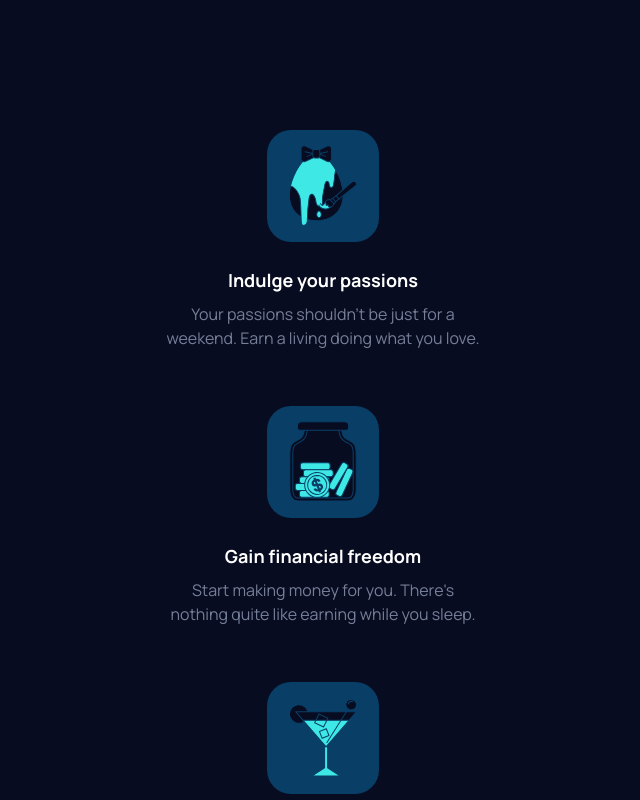
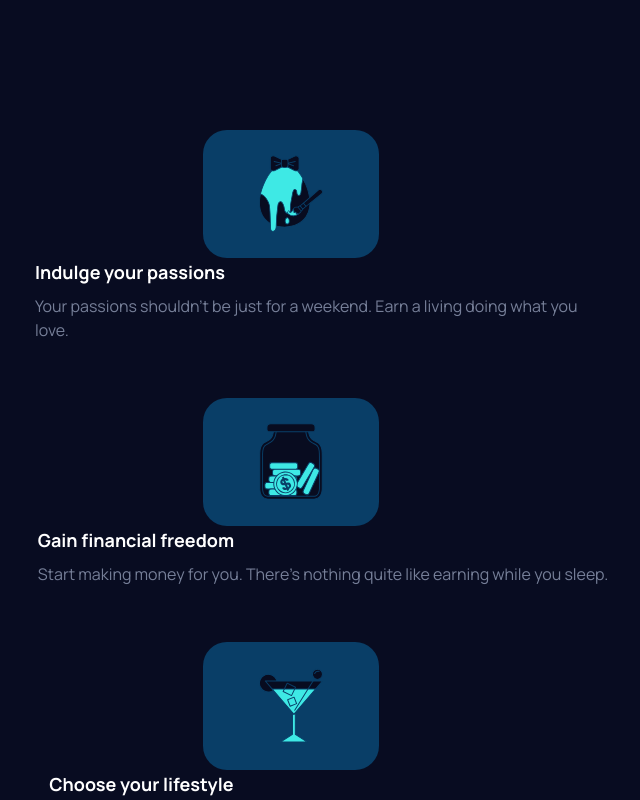
Before and after one commit to akhoz/MarkerLandingPage, a React (Vite) app: page / in a window 1280 px wide. Shown: the part 720-1520 px from the top of the page, without its empty margins (317-957 px from the left). Built offline with nearby package versions, Linux system fonts and the light colour scheme.

Commit message:
Implementing Hero Cards MD Responsive Design

```diff
--- a/src/components/HeroCard.tsx
+++ b/src/components/HeroCard.tsx
@@ -8,19 +8,21 @@ interface HeroCardProps {
 function HeroCard(props: HeroCardProps) {
 
     return (
-        <div className='flex flex-col items-center justify-center md:flex-row lg:flex-col max-w-xs'>
-            <div className='flex items-center justify-center bg-myBlue rounded-3xl h-28 w-28'>
+        <div className='flex flex-col items-center justify-center md:flex-row lg:flex-col max-w-xs md:max-w-xl'>
+            <div className='flex items-center justify-center bg-myBlue rounded-3xl h-32 w-32 md:w-44 md:mr-16 '>
                 <img
                     src={props.imgSrc}
                     alt={props.imgAlt}
-                    className='w-3/5'/>
+                    className='w-16'/>
             </div>
-            <p className='text-white text-lg font-bold mt-6 mb-2'>
-                {props.title}
-            </p>
-            <p className='text-myGray text-center'>
-                {props.description}
-            </p>
+            <div className='text-center md:flex md:flex-col md:justify-center md:h-full md:text-start'>
+                <p className='text-white text-lg font-bold mt-6 mb-2 md:mt-0'>
+                    {props.title}
+                </p>
+                <p className='text-myGray'>
+                    {props.description}
+                </p>
+            </div>
         </div>
     );
 }
```
